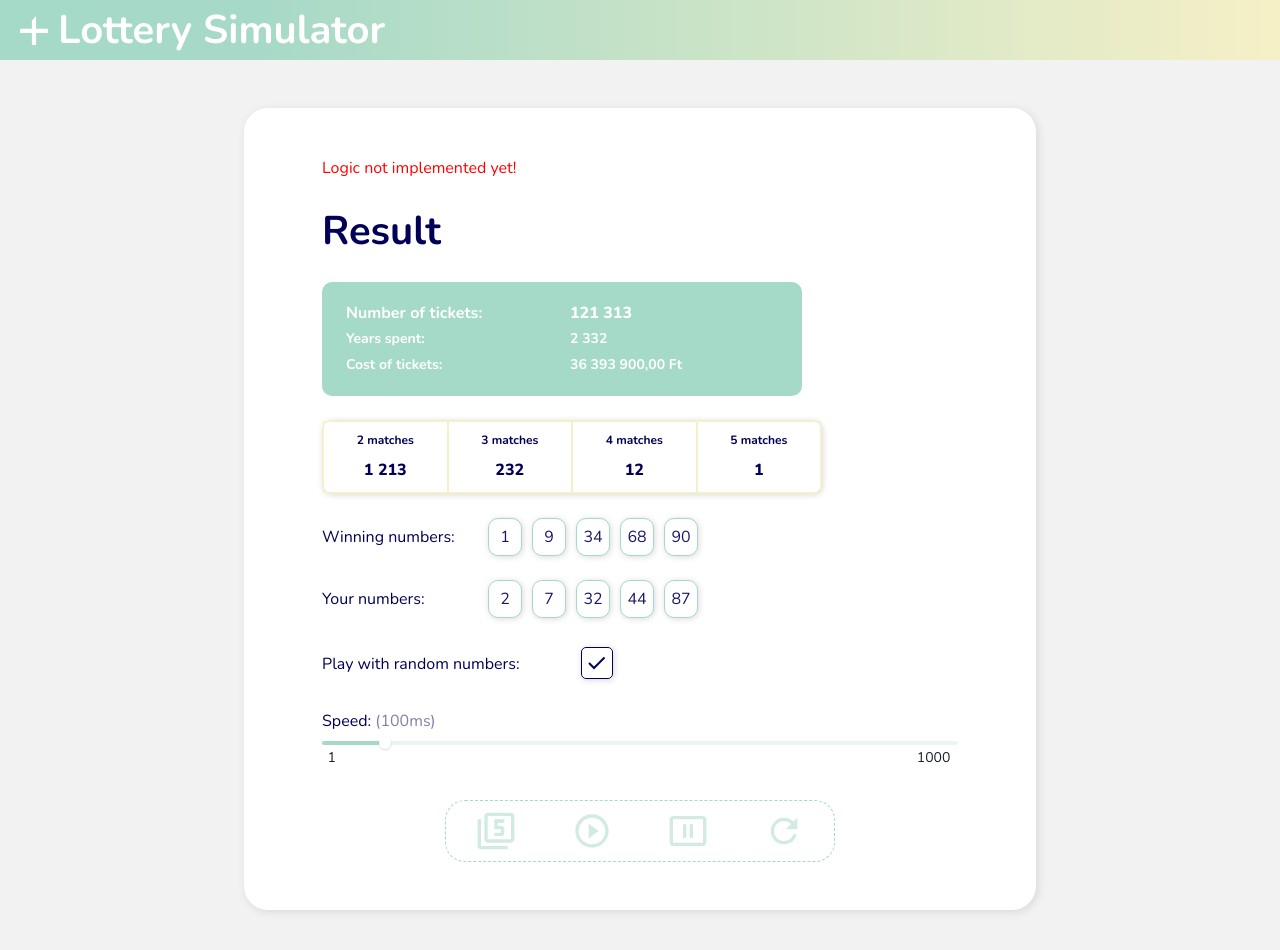
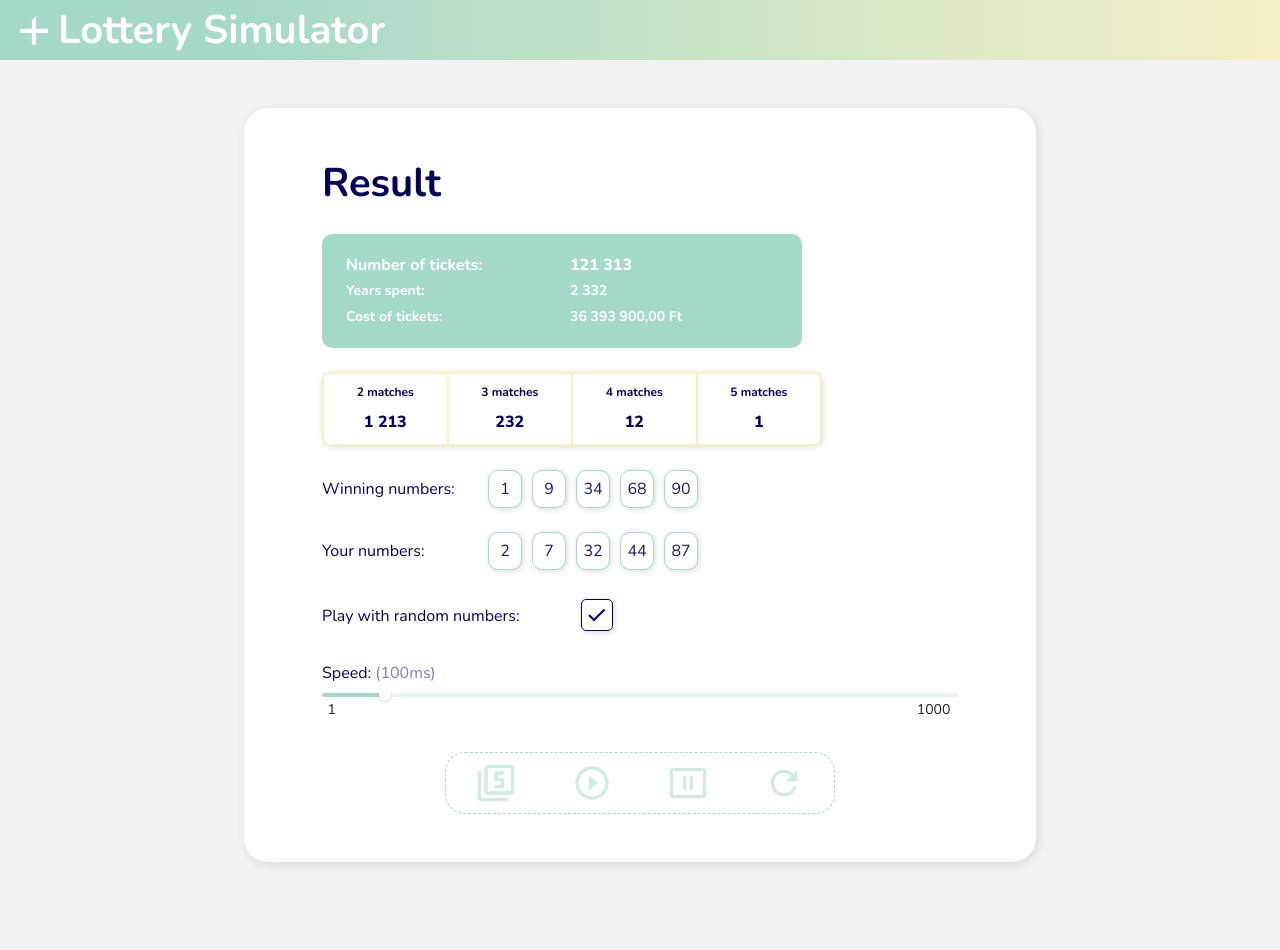
Before and after one commit to super-convincing/demo-lottery-simulator-ui, a React (Vite) app: page /play in a window 1280 px wide. Shown: the top 950 px of the page. After the commit the page ends 910 px from the top, so only its background shows below. Built offline with nearby package versions, Linux system fonts and the light colour scheme.

Commit message:
revert: CICD PROD status

```diff
--- a/src/pages/PagePlay.tsx
+++ b/src/pages/PagePlay.tsx
@@ -22,7 +22,6 @@ export const PagePlay = () => {
 
   return <div className='content-container'>
     <div className='play-content'>
-      <CRow><div style={{ color: "red" }}>Logic not implemented yet!</div></CRow>
       <CRow><SecTitle /></CRow>
       <CRow><SecSummary nrTickets={121313} /></CRow>
       <CRow><SecWons {...{ won2: 1213, won3: 232, won4: 12, won5: 1 }} /></CRow>
```
